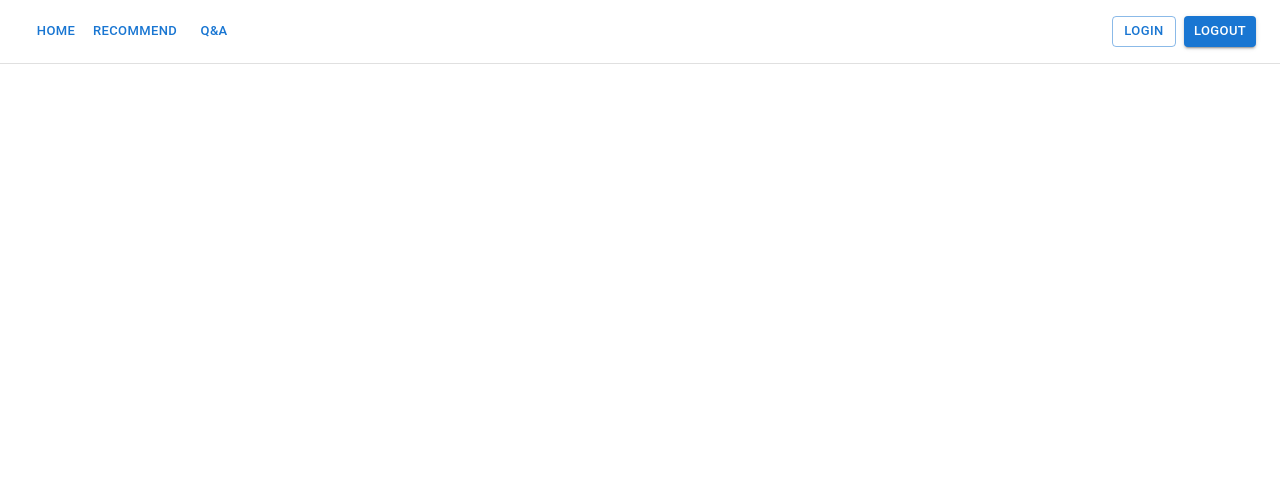
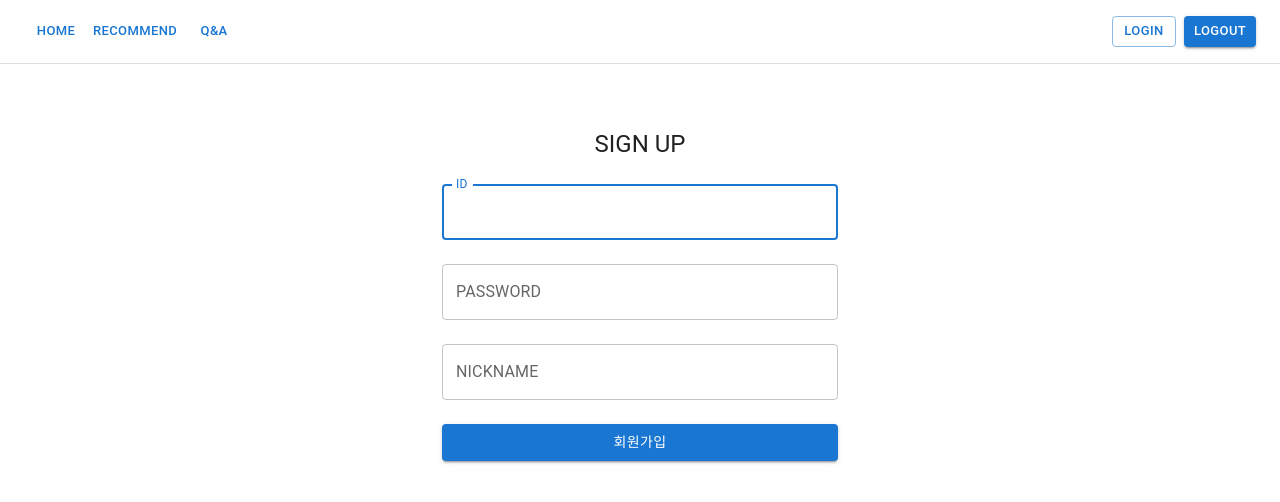
Before and after one commit to KakaoTechBC-GOATNINE/kakao_machine-learning-model-serving, a React (Create React App) app in the folder frontend/: page /sign-up in a window 1280 px wide. Shown: the top 502 px of the page. Built offline with nearby package versions, Linux system fonts and the light colour scheme; the HTML template or start-up script is replaced by a standard one.

Commit message:
feat: 프론트 로그인 버튼 서버 통신 추가

```diff
--- a/frontend/src/App.js
+++ b/frontend/src/App.js
@@ -7,6 +7,7 @@ import Login from "./pages/Login";
 import CssBaseline from "@mui/material/CssBaseline";
 import * as React from "react";
 import NewQna from "./pages/NewQna";
+import SignUp from "./pages/SignUp";
 
 function App() {
     return (
@@ -19,6 +20,7 @@ function App() {
                 <Route path="/qnas" element={<Qna/>}/>
                 <Route path="/login" element={<Login/>}/>
                 <Route path="/qnas/new" element={<NewQna/>}/>
+                <Route path="/sign-up" element={<SignUp/>}/>
             </Routes>
         </div>
     );
--- a/frontend/src/pages/Login.jsx
+++ b/frontend/src/pages/Login.jsx
@@ -4,8 +4,48 @@ import TextField from '@mui/material/TextField';
 import Box from '@mui/material/Box';
 import Typography from '@mui/material/Typography';
 import Container from '@mui/material/Container';
+import { useNavigate } from 'react-router-dom';  // 페이지 이동을 위한 훅
 
 export default function SignIn() {
+    const [loginId, setLoginId] = React.useState('');
+    const [password, setPassword] = React.useState('');
+    const navigate = useNavigate();  // 네비게이트 훅 사용
+
+    const handleLogin = async (event) => {
+        event.preventDefault(); // 폼 제출 기본 동작 방지
+
+        // URL 파라미터로 serialId와 password를 추가
+        const queryParams = new URLSearchParams({
+            serialId: loginId,
+            password: password
+        });
+
+        // POST 요청을 URL에 쿼리 파라미터를 포함하여 전송
+        const response = await fetch(`http://localhost:8080/sign-in?${queryParams.toString()}`, {
+            method: 'POST',
+            headers: {
+                'Content-Type': 'application/json',
+            },
+        });
+
+        // 로그인 요청 처리 이후 로직을 추가할 수 있습니다.
+        if (response.ok) {
+            // 로그인 성공 처리
+            alert('로그인 성공!');
+            //navigate('/dashboard'); // 예: 대시보드로 리다이렉션
+        } else {
+            alert('로그인 실패. 다시 시도해주세요.');
+        }
+    };
+
+    const handleKakaoLogin = () => {
+        window.location.href = "http://localhost:8080/oauth2/authorization/kakao";
+    };
+
+    const handleNavigateToSignUp = () => {
+        navigate('/sign-up');  // 회원가입 페이지로 이동
+    };
+
     return (
         <Container component="main" maxWidth="xs">
             <Box
@@ -19,7 +59,7 @@ export default function SignIn() {
                 <Typography component="h1" variant="h5">
                     LOGIN
                 </Typography>
-                <Box component="form" noValidate sx={{ mt: 1 }}>
+                <Box component="form" noValidate sx={{ mt: 1 }} onSubmit={handleLogin}>
                     <TextField
                         margin="normal"
                         fullWidth
@@ -27,6 +67,8 @@ export default function SignIn() {
                         label="ID"
                         name="loginId"
                         autoFocus
+                        value={loginId}
+                        onChange={(e) => setLoginId(e.target.value)}
                     />
                     <TextField
                         margin="normal"
@@ -36,6 +78,8 @@ export default function SignIn() {
                         type="password"
                         id="password"
                         autoComplete="current-password"
+                        value={password}
+                        onChange={(e) => setPassword(e.target.value)}
                     />
                     <Button
                         type="submit"
@@ -55,8 +99,17 @@ export default function SignIn() {
                                 sx={{ width: 18, height: 24 }}
                             />
                         }
+                        onClick={handleKakaoLogin}
                     >
                         카카오 로그인
+                    </Button>
+                    <Button
+                        fullWidth
+                        variant="outlined"
+                        sx={{ mt: 2, mb: 2 }}
+                        onClick={handleNavigateToSignUp}
+                    >
+                        회원가입
                     </Button>
                 </Box>
             </Box>
--- /dev/null
+++ b/frontend/src/pages/SignUp.jsx
@@ -0,0 +1,96 @@
+import * as React from 'react';
+import Button from '@mui/material/Button';
+import TextField from '@mui/material/TextField';
+import Box from '@mui/material/Box';
+import Typography from '@mui/material/Typography';
+import Container from '@mui/material/Container';
+import { useNavigate } from 'react-router-dom';
+
+export default function SignUp() {
+    const [serialId, setSerialId] = React.useState('');
+    const [password, setPassword] = React.useState('');
+    const [nickname, setNickname] = React.useState('');
+    const navigate = useNavigate();
+
+    const handleSignUp = async (event) => {
+        event.preventDefault(); // 폼 제출 기본 동작 방지
+
+        // 회원가입 데이터를 POST 요청으로 전송
+        const response = await fetch('http://localhost:8080/api/v1/auth/basic', {
+            method: 'POST',
+            headers: {
+                'Content-Type': 'application/json',
+            },
+            body: JSON.stringify({
+                serialId: serialId,
+                password: password,
+                nickname: nickname,
+            }),
+        });
+
+        if (response.ok) {
+            alert('회원가입 성공!');
+            navigate('/login'); // 회원가입 성공 시 로그인 페이지로 이동
+        } else {
+            alert('회원가입 실패. 다시 시도해주세요.');
+        }
+    };
+
+    return (
+        <Container component="main" maxWidth="xs">
+            <Box
+                sx={{
+                    marginTop: 8,
+                    display: 'flex',
+                    flexDirection: 'column',
+                    alignItems: 'center',
+                }}
+            >
+                <Typography component="h1" variant="h5">
+                    SIGN UP
+                </Typography>
+                <Box component="form" noValidate sx={{ mt: 1 }} onSubmit={handleSignUp}>
+                    <TextField
+                        margin="normal"
+                        fullWidth
+                        id="serialId"
+                        label="ID"
+                        name="serialId"
+                        autoFocus
+                        value={serialId}
+                        onChange={(e) => setSerialId(e.target.value)}
+                    />
+                    <TextField
+                        margin="normal"
+                        fullWidth
+                        name="password"
+                        label="PASSWORD"
+                        type="password"
+                        id="password"
+                        autoComplete="new-password"
+                        value={password}
+                        onChange={(e) => setPassword(e.target.value)}
+                    />
+                    <TextField
+                        margin="normal"
+                        fullWidth
+                        name="nickname"
+                        label="NICKNAME"
+                        type="text"
+                        id="nickname"
+                        value={nickname}
+                        onChange={(e) => setNickname(e.target.value)}
+                    />
+                    <Button
+                        type="submit"
+                        fullWidth
+                        variant="contained"
+                        sx={{ mt: 2, mb: 2 }}
+                    >
+                        회원가입
+                    </Button>
+                </Box>
+            </Box>
+        </Container>
+    );
+}
```
Also changed, not shown: 2 other files (tests, documents, lock files or other folders).
